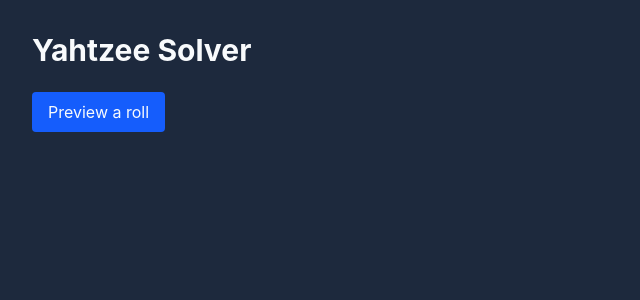
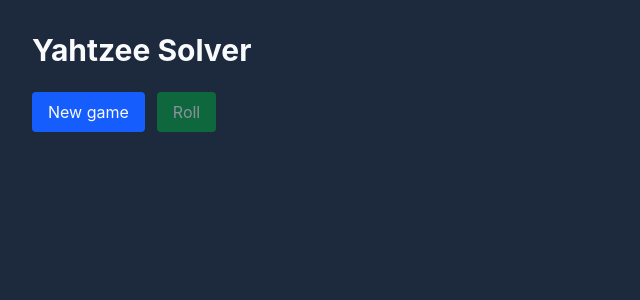
Before and after one commit to benc07/yahtzee-solver, a React (Vite) app in the folder client/: page / in a window 1280 px wide. Shown: the top 300 px of the page, without its empty margins (0-640 px from the left). Built offline with nearby package versions, Linux system fonts and the light colour scheme.

Commit message:
add more to client

```diff
--- a/client/src/App.tsx
+++ b/client/src/App.tsx
@@ -11,22 +11,39 @@ function App() {
   const [game, setGame] = useState<GameState | null>(null);
   const [loading, setLoading] = useState(false);
   const [error, setError] = useState("");
+  const [keep, setKeep] = useState<boolean[]>([
+    false,
+    false,
+    false,
+    false,
+    false,
+  ]);
 
-  async function loadPreview() {
+  async function updateGame(path: string) {
     setLoading(true);
     setError("");
 
     try {
-      const response = await fetch("/api/preview");
+      const response = await fetch(path, {
+        method: "POST",
+        headers: { "Content-Type": "application/json" },
+        body: JSON.stringify(path === "/api/game/roll" ? { keep } : {}),
+      });
+
+      const data = await response.json();
 
       if (!response.ok) {
-        throw new Error("Could not load the game.");
+        throw new Error(data.error ?? "Request failed.");
       }
 
-      const data: GameState = await response.json();
       setGame(data);
-    } catch {
-      setError("Could not load the preview. Check that Flask is running.");
+      if (path === "/api/game") {
+        setKeep([false, false, false, false, false]);
+      }
+    } catch (error) {
+      setError(
+        error instanceof Error ? error.message : "Could not reach the server.",
+      );
     } finally {
       setLoading(false);
     }
@@ -36,13 +53,25 @@ function App() {
     <main className="min-h-screen bg-slate-800 p-8 text-slate-50">
       <h1 className="mb-6 text-3xl font-bold">Yahtzee Solver</h1>
 
-      <button
-        onClick={loadPreview}
-        disabled={loading}
-        className="rounded bg-blue-600 px-4 py-2 disabled:opacity-50"
-      >
-        {loading ? "Loading..." : "Preview a roll"}
-      </button>
+      <div className="flex gap-3">
+        <button
+          onClick={() => updateGame("/api/game")}
+          disabled={loading}
+          className="rounded bg-blue-600 px-4 py-2 disabled:opacity-50"
+        >
+          New game
+        </button>
+
+        <button
+          onClick={() => updateGame("/api/game/roll")}
+          disabled={loading || !game || game.rolls_left === 0}
+          className="rounded bg-green-600 px-4 py-2 disabled:opacity-50"
+        >
+          Roll
+        </button>
+      </div>
+
+      {loading && <p className="mt-4">Loading...</p>}
 
       {error && (
         <p role="alert" className="mt-4 text-red-300">
@@ -54,12 +83,27 @@ function App() {
         <section className="mt-6">
           <div className="mb-4 flex gap-3">
             {game.dice.map((die, index) => (
-              <div
+              <button
                 key={index}
-                className="flex h-12 w-12 items-center justify-center rounded bg-white text-2xl font-bold text-slate-900"
+                aria-label={`Die ${index + 1}: ${die}`}
+                aria-pressed={keep[index]}
+                disabled={
+                  loading || game.rolls_left === 3 || game.rolls_left === 0
+                }
+                onClick={() =>
+                  setKeep((previous) =>
+                    previous.map((held, i) => (i === index ? !held : held)),
+                  )
+                }
+                className={`flex h-16 w-16 flex-col items-center justify-center rounded font-bold ${
+                  keep[index]
+                    ? "bg-amber-300 text-slate-900"
+                    : "bg-white text-slate-900"
+                }`}
               >
-                {die}
-              </div>
+                <span className="text-2xl">{die}</span>
+                <span className="text-xs">{keep[index] ? "Held" : "Hold"}</span>
+              </button>
             ))}
           </div>
 
```
